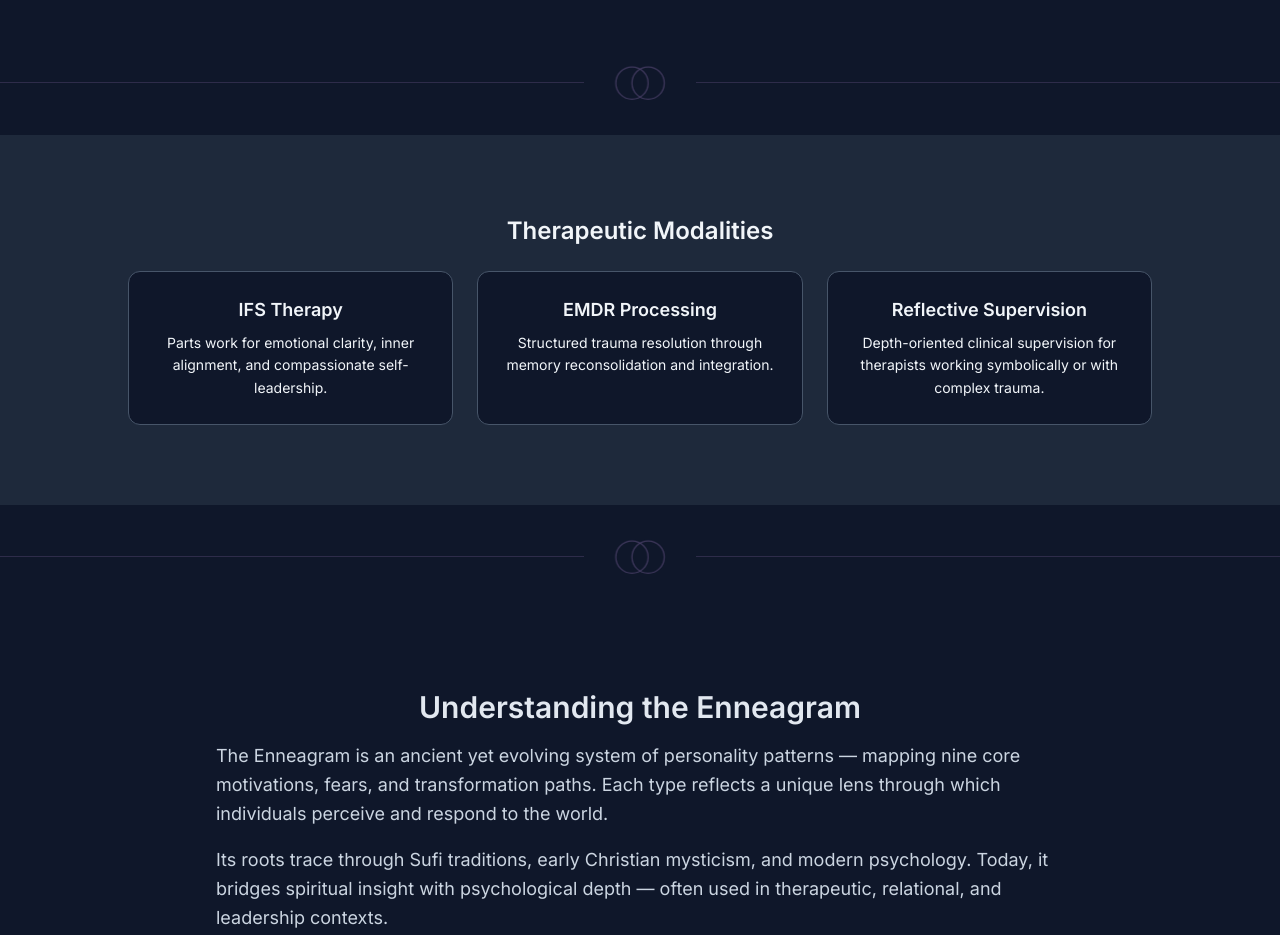
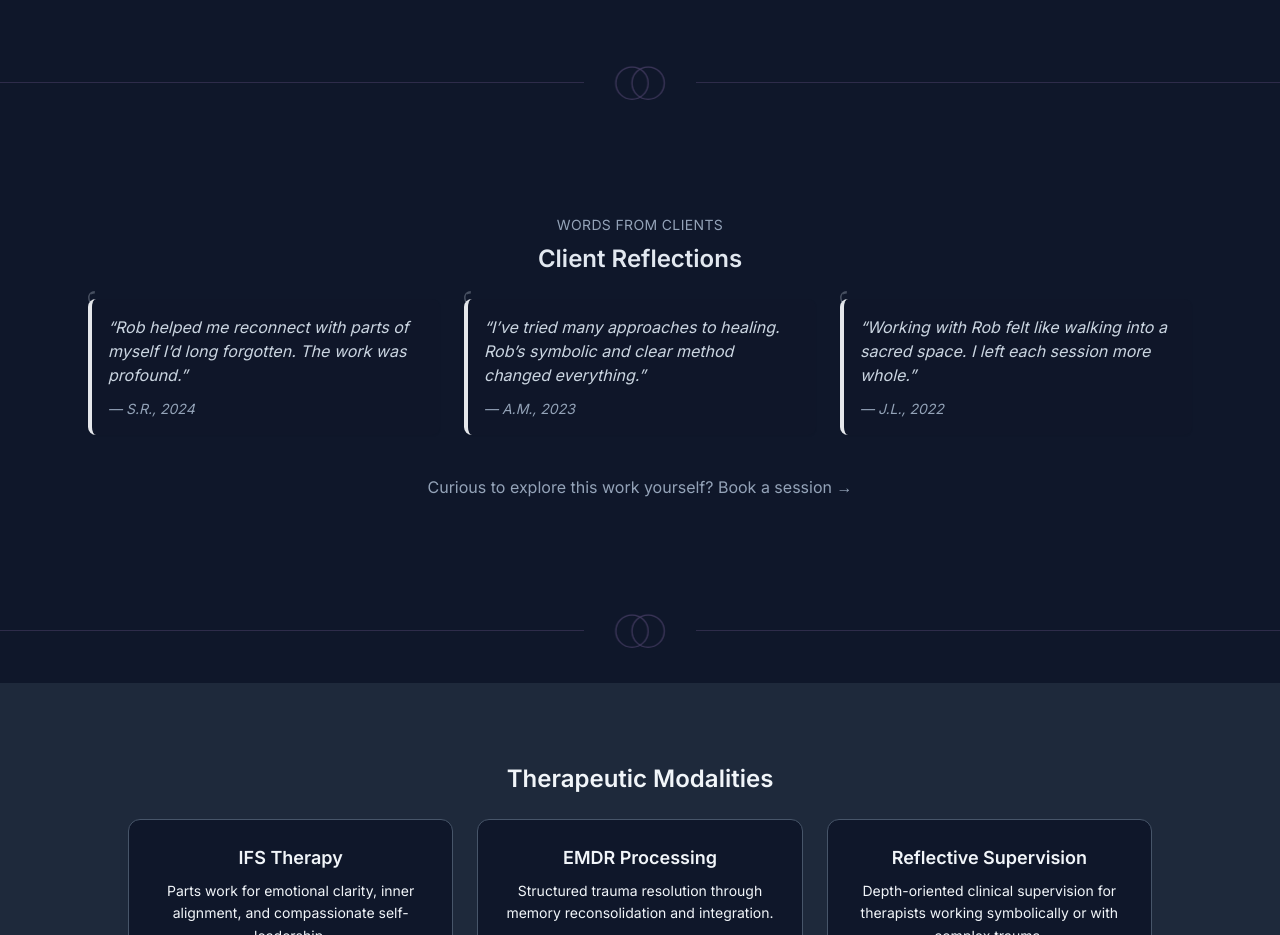
Before and after one commit to stopinder/MyWebsite, a Vue app: page / in a window 1280 px wide. Shown: the part 940-1875 px from the top of the page. Built offline with nearby package versions, Linux system fonts and the light colour scheme.

Commit message:
Add testimonial section with 3 client quotes

```diff
--- a/src/views/Home.vue
+++ b/src/views/Home.vue
@@ -77,6 +77,46 @@
 
       <MandorlaDivider class="text-periwinkle opacity-60 my-8" />
 
+      <section class="py-20 px-6 max-w-6xl mx-auto text-slate-200">
+        <p class="text-center text-sm uppercase tracking-wide text-slate-400 mb-2">Words from clients</p>
+        <h3 class="text-2xl font-display font-semibold mb-6 text-center">Client Reflections</h3>
+
+        <div class="grid md:grid-cols-3 gap-6 text-slate-300">
+          <blockquote class="relative border-l-4 border-periwinkle/60 pl-4 italic bg-midnight/40 rounded-lg p-4 shadow-sm hover:shadow-md transition-shadow duration-300">
+            <svg class="w-6 h-6 text-periwinkle opacity-30 absolute -top-3 -left-2" fill="currentColor" viewBox="0 0 24 24">
+              <path d="M7.17 6.6C6.1 7.69 5.57 9.05 5.57 10.68c0 2.32 1.01 4.01 3.03 5.08L8.6 17.3c-3.02-1.16-4.53-3.38-4.53-6.58 0-1.8.6-3.36 1.8-4.68C7.07 4.83 8.8 4 10.8 4v2.4c-1.34 0-2.47.43-3.63 1.2z"/>
+            </svg>
+            “Rob helped me reconnect with parts of myself I’d long forgotten. The work was profound.”
+            <footer class="mt-3 text-sm text-slate-400">— S.R., 2024</footer>
+          </blockquote>
+
+          <blockquote class="relative border-l-4 border-periwinkle/60 pl-4 italic bg-midnight/40 rounded-lg p-4 shadow-sm hover:shadow-md transition-shadow duration-300">
+            <svg class="w-6 h-6 text-periwinkle opacity-30 absolute -top-3 -left-2" fill="currentColor" viewBox="0 0 24 24">
+              <path d="M7.17 6.6C6.1 7.69 5.57 9.05 5.57 10.68c0 2.32 1.01 4.01 3.03 5.08L8.6 17.3c-3.02-1.16-4.53-3.38-4.53-6.58 0-1.8.6-3.36 1.8-4.68C7.07 4.83 8.8 4 10.8 4v2.4c-1.34 0-2.47.43-3.63 1.2z"/>
+            </svg>
+            “I’ve tried many approaches to healing. Rob’s symbolic and clear method changed everything.”
+            <footer class="mt-3 text-sm text-slate-400">— A.M., 2023</footer>
+          </blockquote>
+
+          <blockquote class="relative border-l-4 border-periwinkle/60 pl-4 italic bg-midnight/40 rounded-lg p-4 shadow-sm hover:shadow-md transition-shadow duration-300">
+            <svg class="w-6 h-6 text-periwinkle opacity-30 absolute -top-3 -left-2" fill="currentColor" viewBox="0 0 24 24">
+              <path d="M7.17 6.6C6.1 7.69 5.57 9.05 5.57 10.68c0 2.32 1.01 4.01 3.03 5.08L8.6 17.3c-3.02-1.16-4.53-3.38-4.53-6.58 0-1.8.6-3.36 1.8-4.68C7.07 4.83 8.8 4 10.8 4v2.4c-1.34 0-2.47.43-3.63 1.2z"/>
+            </svg>
+            “Working with Rob felt like walking into a sacred space. I left each session more whole.”
+            <footer class="mt-3 text-sm text-slate-400">— J.L., 2022</footer>
+          </blockquote>
+        </div>
+
+        <p class="text-center text-slate-400 mt-10">
+          Curious to explore this work yourself?
+          <a href="#contact" class="text-periwinkle hover:underline">Book a session →</a>
+        </p>
+      </section>
+
+      <MandorlaDivider class="text-periwinkle opacity-60 my-8" />
+
+
+
       <!-- Services -->
       <section id="services" class="py-20 px-6 bg-celestial text-slate-100 text-center">
         <h3 class="text-2xl font-display font-semibold mb-6">Therapeutic Modalities</h3>
```
